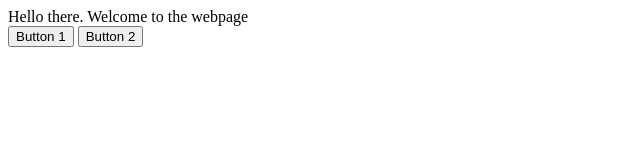
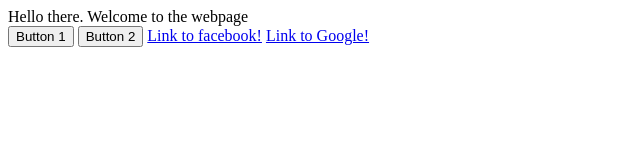
Before and after one commit to akaufmann038/tagManagerWebsite, a plain HTML site: page index.html in a window 1280 px wide. Shown: the whole page, without its empty margins (0-640 px from the left). Drawn offline with Linux system fonts and the light colour scheme.

Commit message:
added links

```diff
--- a/index.html
+++ b/index.html
@@ -33,6 +33,8 @@
     <div>Hello there. Welcome to the webpage</div>
     <button>Button 1</button>
     <button>Button 2</button>
+    <a href="https://www.facebook.com/">Link to facebook!</a>
+    <a href="https://www.google.com/">Link to Google!</a>
     <script src="app.js"></script>
   </body>
 </html>
```
